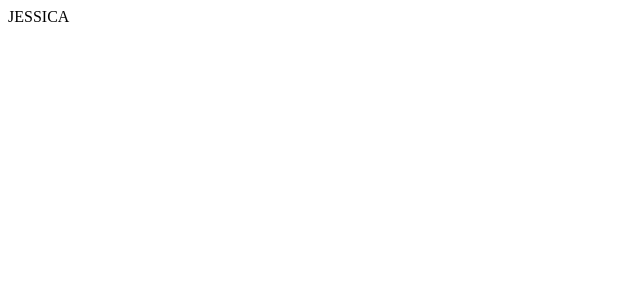
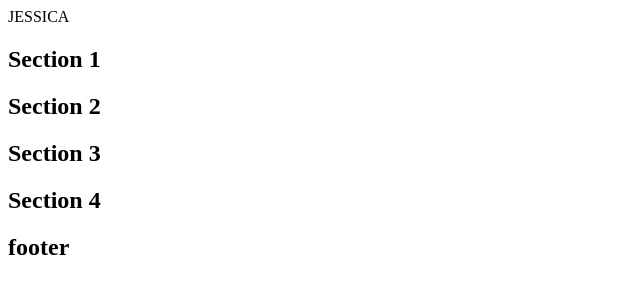
Before and after one commit to Patri-GL/pw-project-promo-53-module-1-team-1, a plain HTML site: page index.html in a window 1280 px wide. Shown: the whole page, without its empty margins (0-640 px from the left). Drawn offline with Linux system fonts and the light colour scheme.

Commit message:
Actualizo estructura

```diff
--- a/index.html
+++ b/index.html
@@ -8,7 +8,28 @@
     <!-- <link rel="stylesheet" href="./css/reset.css"> -->
   </head>
     <body>
+      <!-- JESSICA -->
       <header>JESSICA</header>
+      <section>
+         <!-- Cristina -->
+        <h1>Section 1</h1>
+      </section>
+      <section>
+        <!-- Patri -->
+<h2>Section 2</h2>
+      </section>
+      <section>
+        <!-- Patri -->
+<h2>Section 3</h2>
+      </section>
+      <section>
+        <!-- Raquel -->
+<h2>Section 4</h2>
+      </section>
+      <footer>
+        <!-- Jessica -->
+        <h2>footer</h2>
+      </footer>
 
   </body>
   </html></header>
```
Also changed, not shown: contact.html (added, +15 -0 lines).
